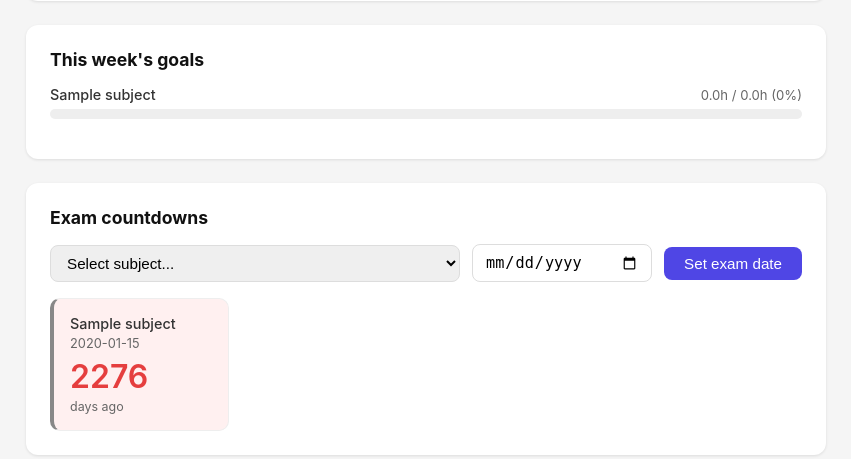
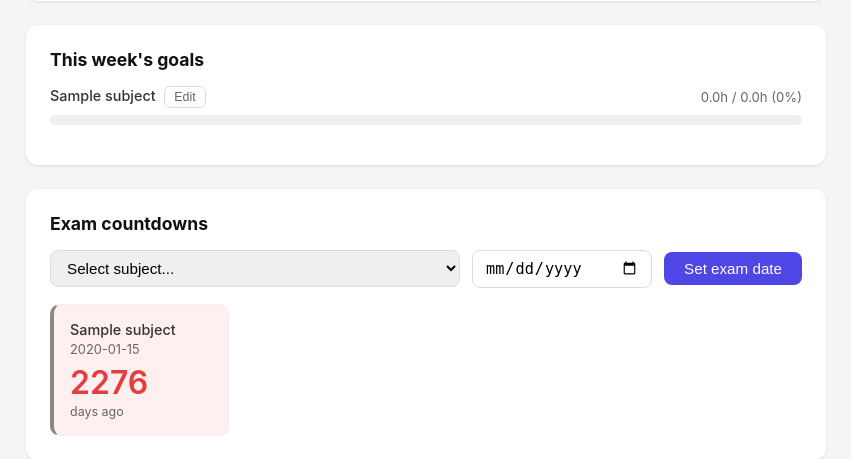
Before and after one commit to nandini-srivastav/study-planner, a Flask app: page / in a window 1280 px wide. Shown: the part 597-1056 px from the top of the page, without its empty margins (214-1065 px from the left). Run offline with Flask 3, Linux system fonts and the light colour scheme; the visitor is signed in with stand-in values (Sample User, id 1); tables that the repository leaves empty hold one stand-in row (values such as "Sample post"); data that the repository does not hold is empty.

Commit message:
Add subject settings modal and duplicate detection

```diff
--- a/app.py
+++ b/app.py
@@ -132,19 +132,6 @@ def get_exams():
     db.close()
     return jsonify([dict(s) for s in subjects])
 
-@app.route('/subjects/<int:subject_id>', methods=['PUT'])
-@login_required
-def update_subject(subject_id):
-    data = request.get_json()
-    db = get_db()
-    db.execute(
-        'UPDATE subjects SET weekly_goal_mins = ? WHERE id = ? AND user_id = ?',
-        (data.get('weekly_goal_mins', 120), subject_id, session['user_id'])
-    )
-    db.commit()
-    db.close()
-    return jsonify({'message': 'Subject updated'})
-
 @app.route('/subjects/<int:subject_id>/exam', methods=['PUT'])
 @login_required
 def set_exam_date(subject_id):
@@ -157,6 +144,19 @@ def set_exam_date(subject_id):
     db.commit()
     db.close()
     return jsonify({'message': 'Exam date set'})
+
+@app.route('/subjects/<int:subject_id>', methods=['PUT'])
+@login_required
+def update_subject(subject_id):
+    data = request.get_json()
+    db = get_db()
+    db.execute(
+        'UPDATE subjects SET colour = ?, weekly_goal_mins = ? WHERE id = ? AND user_id = ?',
+        (data.get('colour'), data.get('weekly_goal_mins'), subject_id, session['user_id'])
+    )
+    db.commit()
+    db.close()
+    return jsonify({'message': 'Subject updated'})
 
 # --- Sessions ---
 
--- a/static/css/style.css
+++ b/static/css/style.css
@@ -482,3 +482,45 @@ button:hover {
 
 .ok { background: #f0fdf4; }
 .ok .exam-days { color: #16a34a; }
+
+.modal-overlay {
+    position: fixed;
+    top: 0; left: 0;
+    width: 100%; height: 100%;
+    background: rgba(0,0,0,0.4);
+    display: flex;
+    align-items: center;
+    justify-content: center;
+    z-index: 1000;
+}
+
+.modal-card {
+    background: white;
+    border-radius: 16px;
+    padding: 2rem;
+    width: 100%;
+    max-width: 400px;
+    box-shadow: 0 4px 24px rgba(0,0,0,0.15);
+}
+
+.modal-card h2 {
+    margin-bottom: 1.25rem;
+    font-size: 1.1rem;
+}
+
+.subject-edit-btn {
+    background: none;
+    border: 1px solid #ddd;
+    color: #666;
+    font-size: 0.78rem;
+    padding: 0.2rem 0.6rem;
+    border-radius: 6px;
+    cursor: pointer;
+    margin-left: 0.5rem;
+}
+
+.subject-edit-btn:hover {
+    border-color: #4F46E5;
+    color: #4F46E5;
+    background: none;
+}
--- a/static/js/app.js
+++ b/static/js/app.js
@@ -204,7 +204,7 @@ async function loadGoals() {
       return `
             <div class="goal-item ${done ? "goal-complete" : ""}">
                 <div class="goal-header">
-                    <span class="goal-subject">${s.name}</span>
+                    <span class="goal-subject">${s.name}<button class="subject-edit-btn" onclick="openEditModal(${s.id}, '${s.name}', '${s.colour}', ${s.weekly_goal_mins})">Edit</button></span>
                     <span class="goal-meta">${weekHours}h / ${goalHours}h ${done ? "✓ Done" : `(${pct}%)`}</span>
                 </div>
                 <div class="progress-bar-bg">
@@ -323,13 +323,42 @@ async function addSubject() {
   const weekly_goal_mins =
     parseInt(document.getElementById("subject-goal").value) || 120;
   if (!name) return alert("Please enter a subject name");
+  const res = await fetch(`${API}/subjects`, { credentials: 'include' });
+    const existing = await res.json();
+    const duplicate = existing.find(s => s.name.toLowerCase() === name.toLowerCase());
+
+    if (duplicate) {
+        const choice = confirm(
+            `"${name}" already exists.\n\nClick OK to edit the existing subject.\nClick Cancel to replace it with a new entry.`
+        );
+        if (choice) {
+            openEditModal(duplicate.id, duplicate.name, duplicate.colour, duplicate.weekly_goal_mins);
+        } else {
+            await fetch(`${API}/subjects/${duplicate.id}`, {
+                method: 'DELETE',
+                credentials: 'include'
+            });
             await fetch(`${API}/subjects`, {
-    method: "POST",
-    headers: { "Content-Type": "application/json" },
-    credentials: "include",
-    body: JSON.stringify({ name, colour, weekly_goal_mins }),
+                method: 'POST',
+                headers: { 'Content-Type': 'application/json' },
+                credentials: 'include',
+                body: JSON.stringify({ name, colour, weekly_goal_mins })
             });
             document.getElementById("subject-name").value = "";
+            loadSubjects();
+            loadDashboard();
+            loadGoals();
+            loadExams();
+        }
+        return;
+    }
+    await fetch(`${API}/subjects`, {
+        method: 'POST',
+        headers: { 'Content-Type': 'application/json' },
+        credentials: 'include',
+        body: JSON.stringify({ name, colour, weekly_goal_mins })
+    });
+    document.getElementById('subject-name').value = '';
     loadSubjects();
     loadDashboard();
     loadGoals();
@@ -375,6 +404,35 @@ async function deleteSession(id) {
   loadExams();
 }
 
+function openEditModal(id, name, colour, goalMins) {
+  document.getElementById("edit-subject-id").value = id;
+  document.getElementById("edit-subject-name").value = name;
+  document.getElementById("edit-subject-colour").value = colour;
+  document.getElementById("edit-subject-goal").value = goalMins;
+  document.getElementById("modal-overlay").style.display = "flex";
+}
+
+function closeModal() {
+  document.getElementById("modal-overlay").style.display = "none";
+}
+
+async function saveSubjectEdit() {
+  const id = document.getElementById("edit-subject-id").value;
+  const colour = document.getElementById("edit-subject-colour").value;
+  const weekly_goal_mins =
+    parseInt(document.getElementById("edit-subject-goal").value) || 120;
+  await fetch(`${API}/subjects/${id}`, {
+    method: "PUT",
+    headers: { "Content-Type": "application/json" },
+    credentials: "include",
+    body: JSON.stringify({ colour, weekly_goal_mins }),
+  });
+  closeModal();
+  loadSubjects();
+  loadDashboard();
+  loadGoals();
+}
+
 document.addEventListener("DOMContentLoaded", () => {
   loadSubjects();
   loadSessions();
--- a/templates/index.html
+++ b/templates/index.html
@@ -139,6 +139,24 @@
             </div>
         </section>
 
+        <!-- Edit Subject Modal -->
+        <div id="modal-overlay" class="modal-overlay" style="display:none" onclick="closeModal()">
+            <div class="modal-card" onclick="event.stopPropagation()">
+                <h2>Edit subject</h2>
+                <input type="hidden" id="edit-subject-id" />
+                <div class="auth-form">
+                    <label style="font-size:0.85rem;color:var(--color-text-secondary, #666)">Subject name</label>
+                    <input type="text" id="edit-subject-name" placeholder="Subject name" disabled style="background:#f5f5f5" />
+                    <label style="font-size:0.85rem;color:var(--color-text-secondary, #666)">Colour</label>
+                    <input type="color" id="edit-subject-colour" />
+                    <label style="font-size:0.85rem;color:var(--color-text-secondary, #666)">Weekly goal (mins)</label>
+                    <input type="number" id="edit-subject-goal" min="30" />
+                    <button onclick="saveSubjectEdit()">Save changes</button>
+                    <button onclick="closeModal()" style="background:none;color:#666;border:1px solid #ddd;">Cancel</button>
+                </div>
+            </div>
+        </div>
+
     </main>
 
     <script src="/static/js/app.js"></script>
```
Lines whose indentation alone changed are shown as unchanged.
